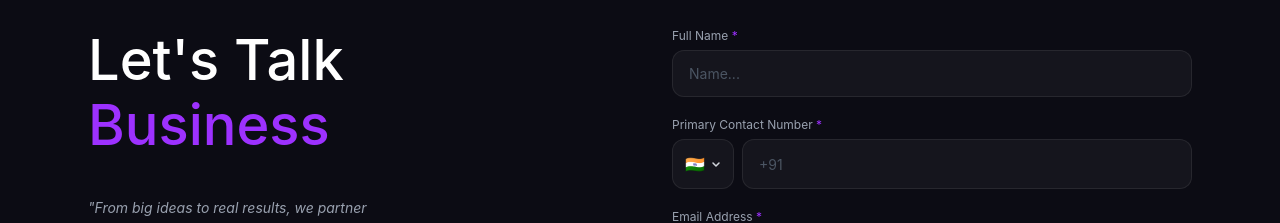
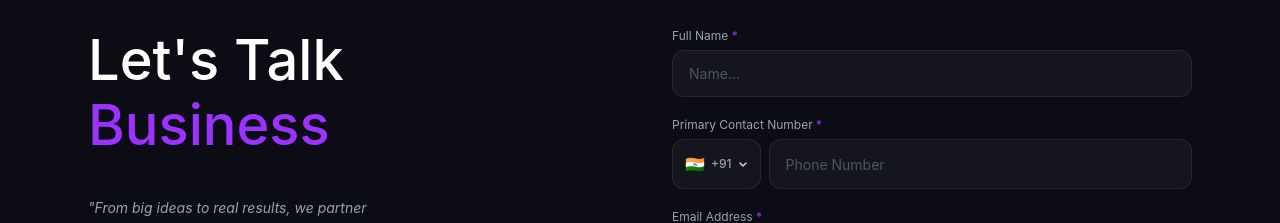
Before and after one commit to Akshay-m77/fobex, a React (Vite) app: page / in a window 1280 px wide. Shown: the part 8460-8683 px from the top of the page. Built offline with nearby package versions, Linux system fonts and the light colour scheme; a web font is replaced by a local one.

Commit message:
contry code fix

```diff
--- a/src/components/CTA.tsx
+++ b/src/components/CTA.tsx
@@ -10,6 +10,7 @@ const COUNTRIES = [
     { code: 'AE', dialCode: '+971', flag: '🇦🇪', name: 'United Arab Emirates' },
     { code: 'SG', dialCode: '+65', flag: '🇸🇬', name: 'Singapore' },
     { code: 'DE', dialCode: '+49', flag: '🇩🇪', name: 'Germany' },
+    { code: 'OTHER', dialCode: '', flag: '🌐', name: 'Other' },
 ];
 
 export default function CTA() {
@@ -23,6 +24,7 @@ export default function CTA() {
     const [isDropdownOpen, setIsDropdownOpen] = useState(false);
     const [submitStatus, setSubmitStatus] = useState<'idle' | 'success' | 'error'>('idle');
     const [errors, setErrors] = useState<Record<string, string>>({});
+    const [manualDialCode, setManualDialCode] = useState('');
     const dropdownRef = useRef<HTMLDivElement>(null);
 
     // Close dropdown when clicking outside
@@ -45,6 +47,10 @@ export default function CTA() {
             newErrors.phone = 'Phone number is required';
         } else if (phone.length < 7) {
             newErrors.phone = 'Please enter a valid phone number';
+        }
+
+        if (selectedCountry.code === 'OTHER' && !manualDialCode.trim()) {
+            newErrors.phone = 'Please enter a dial code';
         }
 
         if (!email.trim()) {
@@ -74,9 +80,11 @@ export default function CTA() {
         setSubmitStatus('idle');
         setErrors({});
 
+        const dialCode = selectedCountry.code === 'OTHER' ? manualDialCode : selectedCountry.dialCode;
+
         const data = {
             name,
-            phone: `'${selectedCountry.dialCode} ${phone}`,
+            phone: `'${dialCode} ${phone}`,
             email,
             message,
             secret
@@ -95,6 +103,7 @@ export default function CTA() {
             setSubmitStatus('success');
             setName('');
             setPhone('');
+            setManualDialCode('');
             setEmail('');
             setMessage('');
             setNda(false);
@@ -200,10 +209,30 @@ export default function CTA() {
                                 <FormField label="Primary Contact Number" required error={errors.phone}>
                                     <div className="flex gap-2 relative" ref={dropdownRef}>
                                         <div
-                                            className={`flex items-center gap-1.5 px-3 py-3 rounded-xl bg-[rgba(var(--white-rgb),0.04)] border border-[rgba(var(--white-rgb),0.08)] text-sm text-gray-300 cursor-pointer shrink-0 transition-colors hover:bg-[rgba(var(--white-rgb),0.08)] ${errors.phone ? 'border-red-500/50 bg-red-500/5' : ''}`}
-                                            onClick={() => setIsDropdownOpen(!isDropdownOpen)}
+                                            className={`flex items-center gap-1.5 px-3 py-3 rounded-xl bg-[rgba(var(--white-rgb),0.04)] border border-[rgba(var(--white-rgb),0.08)] text-sm text-gray-300 cursor-pointer shrink-0 transition-all hover:bg-[rgba(var(--white-rgb),0.08)] ${errors.phone && selectedCountry.code === 'OTHER' && !manualDialCode ? 'border-red-500/50 bg-red-500/5' : ''}`}
+                                            onClick={(e) => {
+                                                if (selectedCountry.code !== 'OTHER' || (e.target as HTMLElement).tagName !== 'INPUT') {
+                                                    setIsDropdownOpen(!isDropdownOpen);
+                                                }
+                                            }}
                                         >
                                             <span className="text-base">{selectedCountry.flag}</span>
+                                            {selectedCountry.code === 'OTHER' ? (
+                                                <input
+                                                    type="text"
+                                                    placeholder="+..."
+                                                    className="w-12 bg-transparent border-none outline-hidden text-xs font-medium text-white placeholder-gray-600 p-0"
+                                                    value={manualDialCode}
+                                                    onChange={(e) => {
+                                                        setManualDialCode(e.target.value);
+                                                        if (errors.phone) setErrors({...errors, phone: ''});
+                                                    }}
+                                                    onClick={(e) => e.stopPropagation()}
+                                                    autoFocus
+                                                />
+                                            ) : (
+                                                <span className="text-xs font-medium text-gray-400">{selectedCountry.dialCode}</span>
+                                            )}
                                             <svg width="10" height="10" viewBox="0 0 10 10" fill="none" className={`transition-transform duration-200 ${isDropdownOpen ? 'rotate-180' : ''}`}>
                                                 <path d="M2 4l3 3 3-3" stroke="currentColor" strokeWidth="1.5" strokeLinecap="round" strokeLinejoin="round" />
                                             </svg>
@@ -231,8 +260,8 @@ export default function CTA() {
 
                                         <input
                                             type="tel"
-                                            placeholder={selectedCountry.dialCode}
-                                            className={`form-input ${errors.phone ? 'border-red-500/50 bg-red-500/5' : ''}`}
+                                            placeholder="Phone Number"
+                                            className={`form-input flex-1 !w-auto ${errors.phone ? 'border-red-500/50 bg-red-500/5' : ''}`}
                                             value={phone}
                                             onChange={(e) => {
                                                 setPhone(e.target.value);
```
